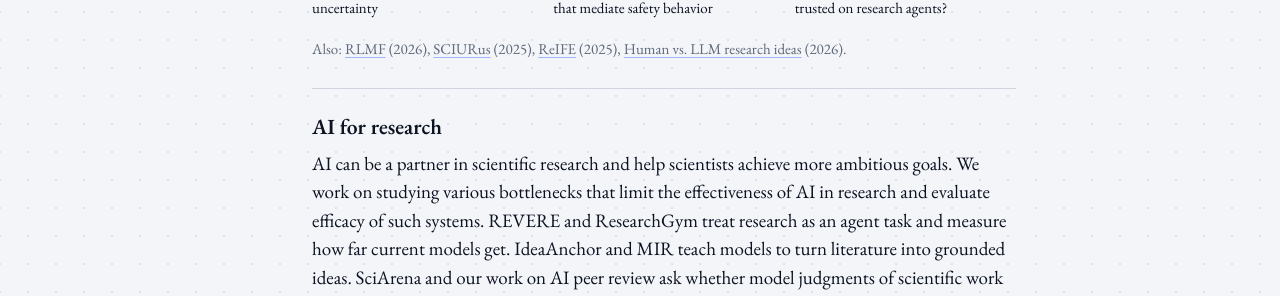
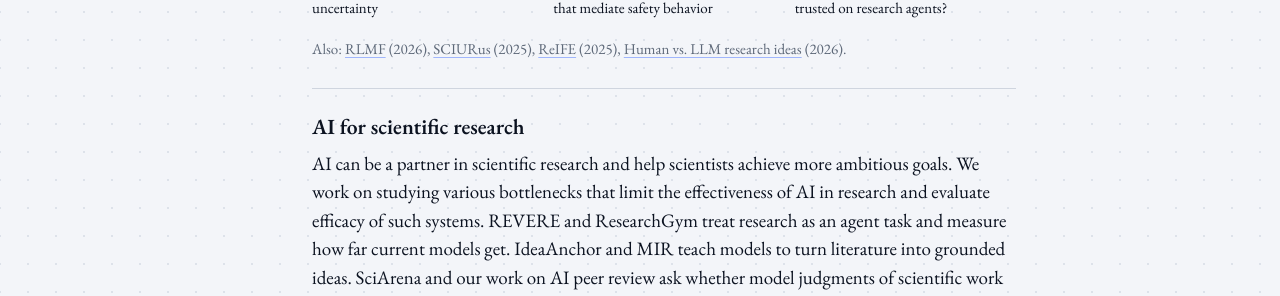
Before and after one commit to armancohan/acohan.github.io, a Jekyll site: the page built from index.html, in a window 1280 px wide and 900 px high, scrolled down 1968 px. Shown: the part 148-444 px from the top of the window. Built offline with Jekyll 4.4.1, drawn with Linux system fonts in a browser that asks for light colours.

Commit message:
Rename the third theme to AI for scientific research
Co-Authored-By: Claude Fable 5.1 <noreply@anthropic.com>

```diff
--- a/index.html
+++ b/index.html
@@ -194,7 +194,7 @@
           <p class="more">Also: <a href="https://arxiv.org/abs/2606.32032" title="Reinforcement Learning with Metacognitive Feedback Elicits Faithful Uncertainty Expression in LLMs">RLMF</a> (2026), <a href="https://aclanthology.org/2025.naacl-long.618/" title="SCIURus: Shared Circuits for Interpretable Uncertainty Representations in Language Models">SCIURus</a> (2025), <a href="https://aclanthology.org/2025.naacl-long.610/" title="ReIFE: Re-evaluating Instruction-Following Evaluation">ReIFE</a> (2025), <a href="https://arxiv.org/abs/2607.01233" title="Measuring the Gap Between Human and LLM Research Ideas">Human vs. LLM research ideas</a> (2026).</p>
         </section>
         <section class="theme">
-          <h3>AI for research</h3>
+          <h3>AI for scientific research</h3>
           <p>AI can be a partner in scientific research and help scientists achieve more ambitious goals. We work on
             studying various bottlenecks that limit the effectiveness of AI in research and evaluate efficacy of such
             systems. REVERE and ResearchGym treat research as an agent task and measure how far current models get.
```
